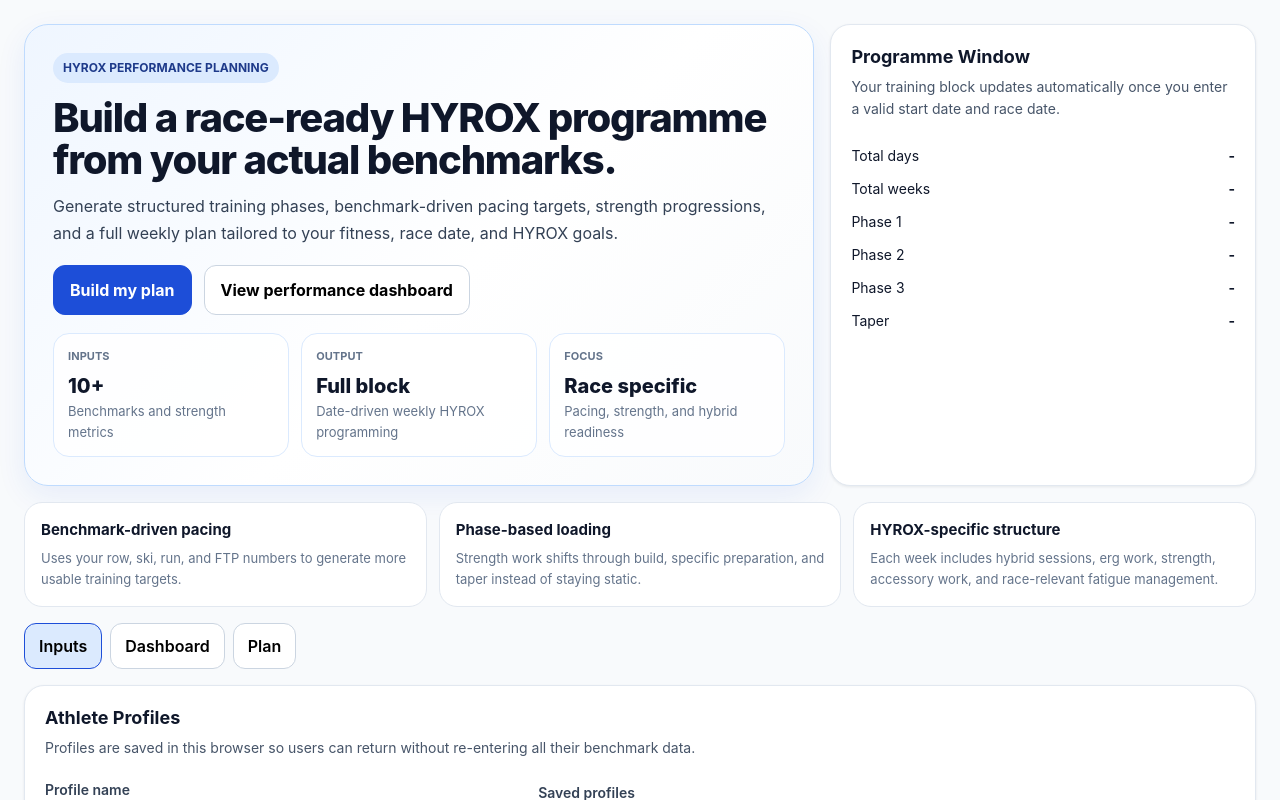
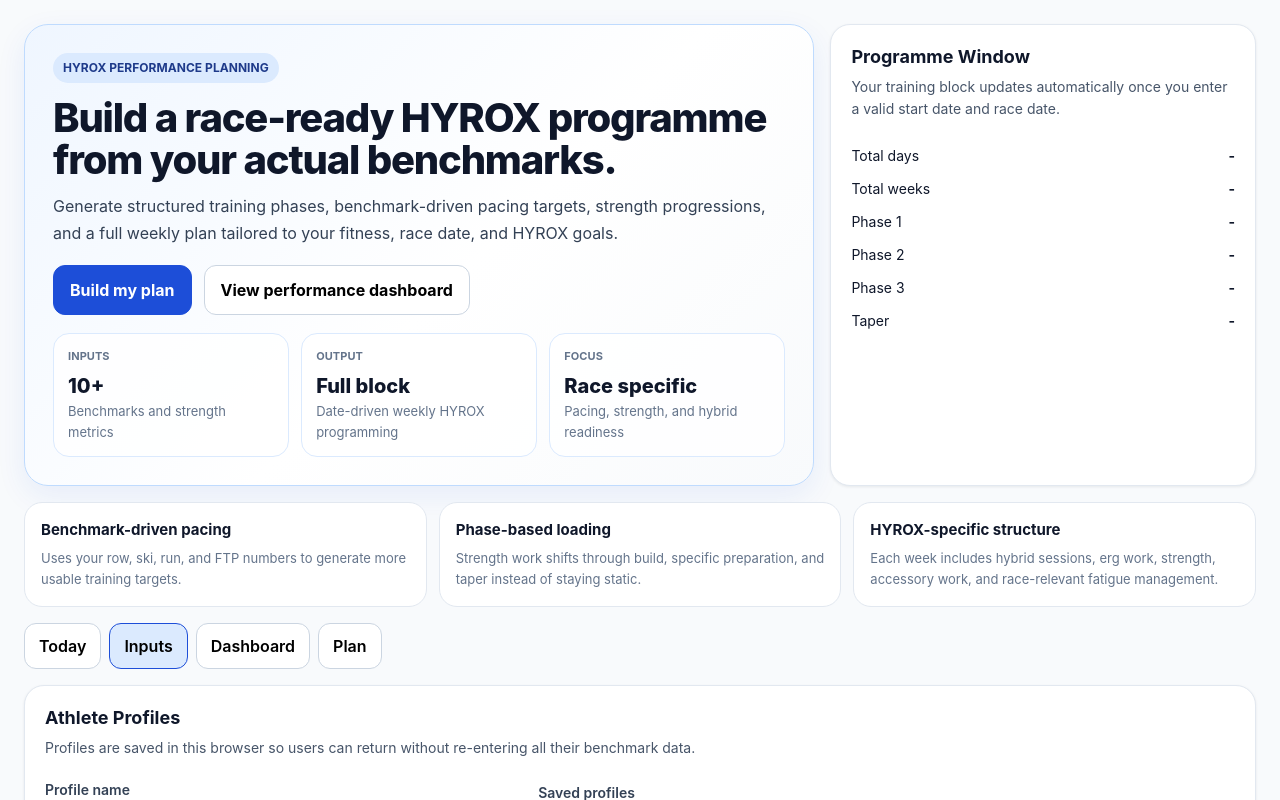
Before and after one commit to callumgeddes-debug/hyrox-training-app, a React (Vite) app: page / in a window 1280 px wide. Shown: the top 800 px of the page. Built offline with nearby package versions, Linux system fonts and the light colour scheme.

Commit message:
Add Today tab for current workout

```diff
--- a/src/App.tsx
+++ b/src/App.tsx
@@ -27,6 +27,8 @@ type Session = {
   strength: string;
   accessory: string;
 };
+
+type ActiveTab = "today" | "inputs" | "dashboard" | "plan";
 
 type Profile = {
   id: string;
@@ -442,7 +444,7 @@ function MetricCard(props: { label: string; value: string }) {
 }
 
 export default function App() {
-  const [activeTab, setActiveTab] = useState<"inputs" | "dashboard" | "plan">("inputs");
+  const [activeTab, setActiveTab] = useState<ActiveTab>("inputs");
   const [viewportWidth, setViewportWidth] = useState<number>(() => {
     if (typeof window === "undefined") return 1200;
     return window.innerWidth;
@@ -739,6 +741,71 @@ export default function App() {
     };
   }, [setup, benchmarks, derived]);
 
+  const todayWorkout = useMemo(() => {
+    if (!setup.startDate) {
+      return {
+        state: "no_start_date" as const,
+        title: "Set your start date",
+        description: "Add a valid programme start date to see which workout belongs to today.",
+      };
+    }
+
+    const start = startOfDay(setup.startDate);
+    const today = startOfDay(new Date().toISOString().slice(0, 10));
+
+    if (!start || !today) {
+      return {
+        state: "invalid" as const,
+        title: "Date unavailable",
+        description: "The current workout could not be calculated from the dates provided.",
+      };
+    }
+
+    const dayOffset = Math.floor((today.getTime() - start.getTime()) / (1000 * 60 * 60 * 24));
+
+    if (dayOffset < 0) {
+      return {
+        state: "before_start" as const,
+        title: "Programme has not started yet",
+        description: "Your start date is still in the future, so there is no workout assigned for today.",
+      };
+    }
+
+    const totalTrainingDays = program.totalWeeks * 7;
+    if (dayOffset >= totalTrainingDays) {
+      return {
+        state: "after_plan" as const,
+        title: "Programme completed",
+        description: "Today falls after the current training block. Update your race date or start a new profile to generate the next block.",
+      };
+    }
+
+    const weekIndex = Math.floor(dayOffset / 7);
+    const dayIndex = dayOffset % 7;
+    const week = program.rows[weekIndex];
+    const session = week?.sessions[dayIndex];
+
+    if (!week || !session) {
+      return {
+        state: "invalid" as const,
+        title: "Workout unavailable",
+        description: "The current workout could not be resolved from the programme structure.",
+      };
+    }
+
+    return {
+      state: "ready" as const,
+      week,
+      session,
+      dayNumber: dayOffset + 1,
+      dateLabel: today.toLocaleDateString(undefined, {
+        weekday: "long",
+        day: "numeric",
+        month: "short",
+      }),
+    };
+  }, [setup.startDate, program]);
+
   const benchmarkCards = [
     { label: "HYROX Run Pace", value: derived.runHyrox ? formatSecondsToPace(derived.runHyrox, "/km") : "-" },
     { label: "Row VO2 Split", value: derived.rowVo2 ? formatSecondsToPace(derived.rowVo2, "/500m") : "-" },
@@ -914,10 +981,61 @@ export default function App() {
         )}
 
         <div style={tabBarStyle}>
+          <button style={styles.tabButton(activeTab === "today")} onClick={() => setActiveTab("today")}>Today</button>
           <button style={styles.tabButton(activeTab === "inputs")} onClick={() => setActiveTab("inputs")}>Inputs</button>
           <button style={styles.tabButton(activeTab === "dashboard")} onClick={() => setActiveTab("dashboard")}>Dashboard</button>
           <button style={styles.tabButton(activeTab === "plan")} onClick={() => setActiveTab("plan")}>Plan</button>
         </div>
+
+        {activeTab === "today" ? (
+          <div style={{ display: "grid", gap: 16 }}>
+            {todayWorkout.state === "ready" ? (
+              <>
+                <SectionCard title="Today's Workout" subtitle={`${todayWorkout.dateLabel} • Week ${todayWorkout.week.week} • ${todayWorkout.week.phase} • ${todayWorkout.session.day}`}>
+                  <div style={{ display: "grid", gap: 12 }}>
+                    <div style={styles.sessionCard}>
+                      <div style={{ marginBottom: 12 }}>
+                        <div style={{ fontSize: 13, color: "#64748b" }}>Current session</div>
+                        <div style={{ fontSize: 20, fontWeight: 800, marginTop: 2 }}>{todayWorkout.session.name}</div>
+                      </div>
+                      <div style={grid3Style}>
+                        <div style={styles.softBlock}>
+                          <div style={styles.smallCaps}>Main Set</div>
+                          <div style={{ fontSize: 14, lineHeight: 1.6 }}>{todayWorkout.session.main || "-"}</div>
+                        </div>
+                        <div style={styles.softBlock}>
+                          <div style={styles.smallCaps}>Strength</div>
+                          <div style={{ fontSize: 14, lineHeight: 1.6 }}>{todayWorkout.session.strength || "-"}</div>
+                        </div>
+                        <div style={styles.softBlock}>
+                          <div style={styles.smallCaps}>Accessory</div>
+                          <div style={{ fontSize: 14, lineHeight: 1.6 }}>{todayWorkout.session.accessory || "-"}</div>
+                        </div>
+                      </div>
+                    </div>
+                  </div>
+                </SectionCard>
+
+                <div style={grid2Style}>
+                  <MetricCard label="Today" value={todayWorkout.dateLabel} />
+                  <MetricCard label="Training Day" value={`Day ${todayWorkout.dayNumber}`} />
+                </div>
+              </>
+            ) : (
+              <SectionCard title="Today's Workout" subtitle={todayWorkout.description}>
+                <div style={{ display: "grid", gap: 12 }}>
+                  <div style={styles.softBlock}>
+                    <div style={styles.smallCaps}>Status</div>
+                    <div style={{ fontSize: 16, fontWeight: 700 }}>{todayWorkout.title}</div>
+                  </div>
+                  <button style={{ ...styles.primaryButton, width: isMobile ? "100%" : undefined }} onClick={() => setActiveTab("inputs")}>
+                    Go to Inputs
+                  </button>
+                </div>
+              </SectionCard>
+            )}
+          </div>
+        ) : null}
 
         {activeTab === "inputs" ? (
           <div style={{ display: "grid", gap: 16 }}>
```
